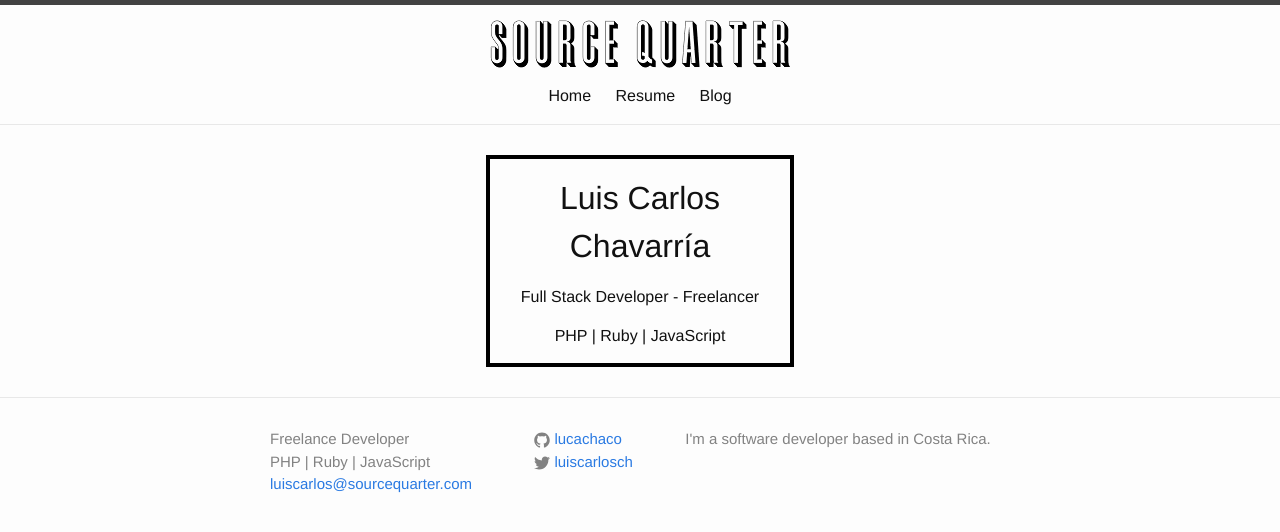
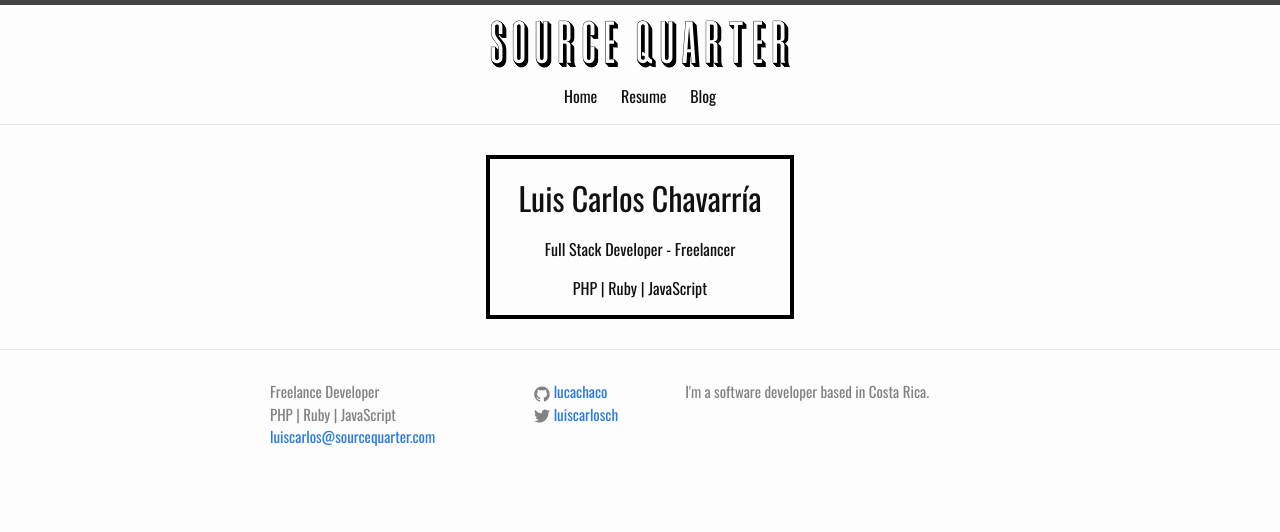
Before and after one commit to lucachaco/sourcequarter-lander, a Jekyll site: the page built from index.html, in a window 1280 px wide. Shown: the top 532 px of the page. Built offline with Jekyll 4.4.1, drawn with Linux system fonts in a browser that asks for light colours.

Commit message:
Style font.

```diff
--- a/_includes/header.html
+++ b/_includes/header.html
@@ -4,7 +4,7 @@
 
         <div style="text-align: center;">
             <a href="/">
-                <img class="site-logo" src="{{ site.url }}/assets/logo-blog.gif" alt="SourceQuarter logo">
+                <img class="site-logo" src="/assets/logo-blog.gif" alt="SourceQuarter logo">
             </a>
         </div>
         <nav class="site-nav">
--- a/css/main.scss
+++ b/css/main.scss
@@ -5,7 +5,7 @@
 
 
 // Our variables
-$base-font-family: Helvetica, Arial, sans-serif;
+$base-font-family: Oswald, sans-serif;
 $base-font-size:   16px;
 $small-font-size:  $base-font-size * 0.875;
 $base-line-height: 1.5;
```
